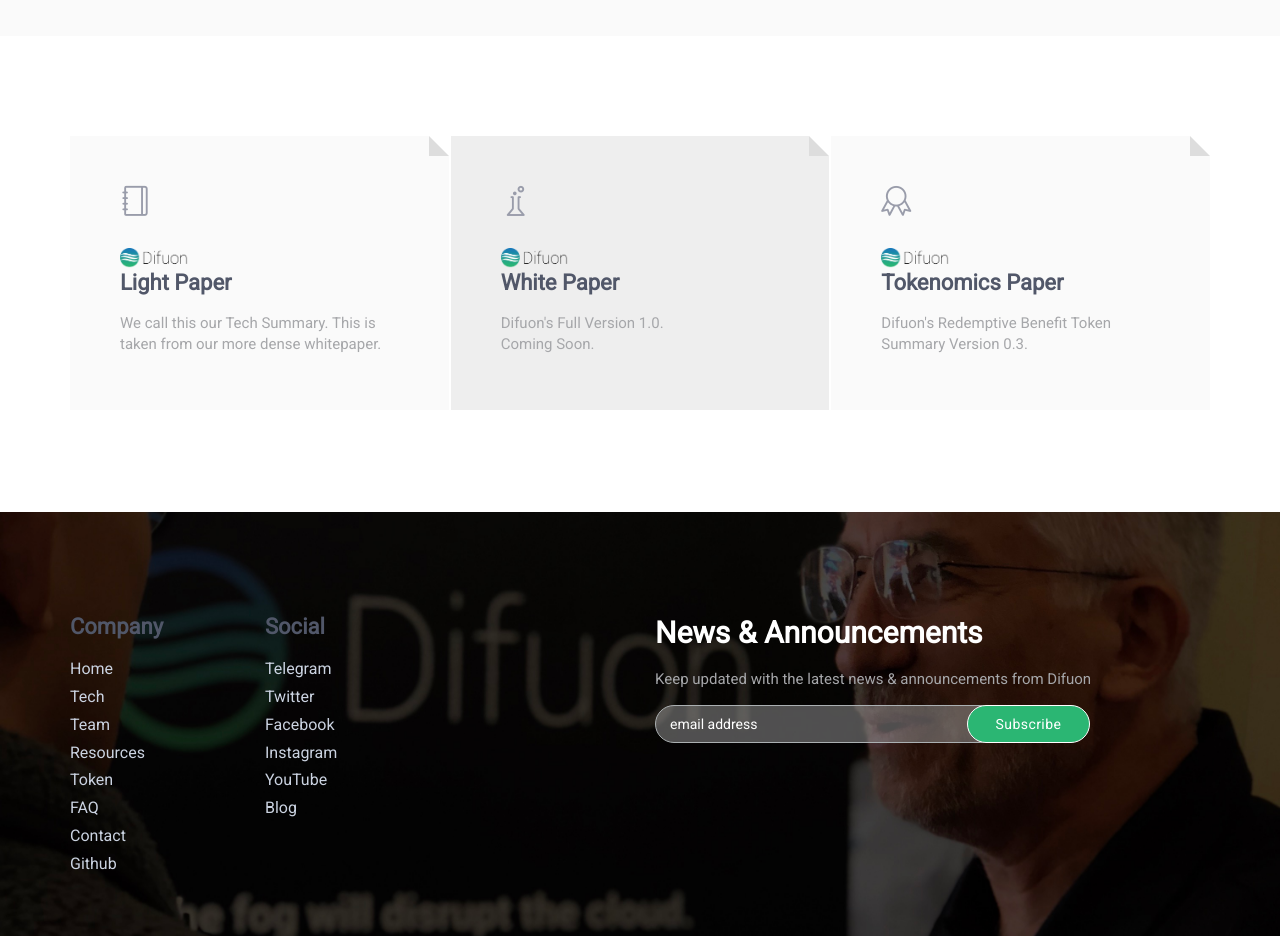
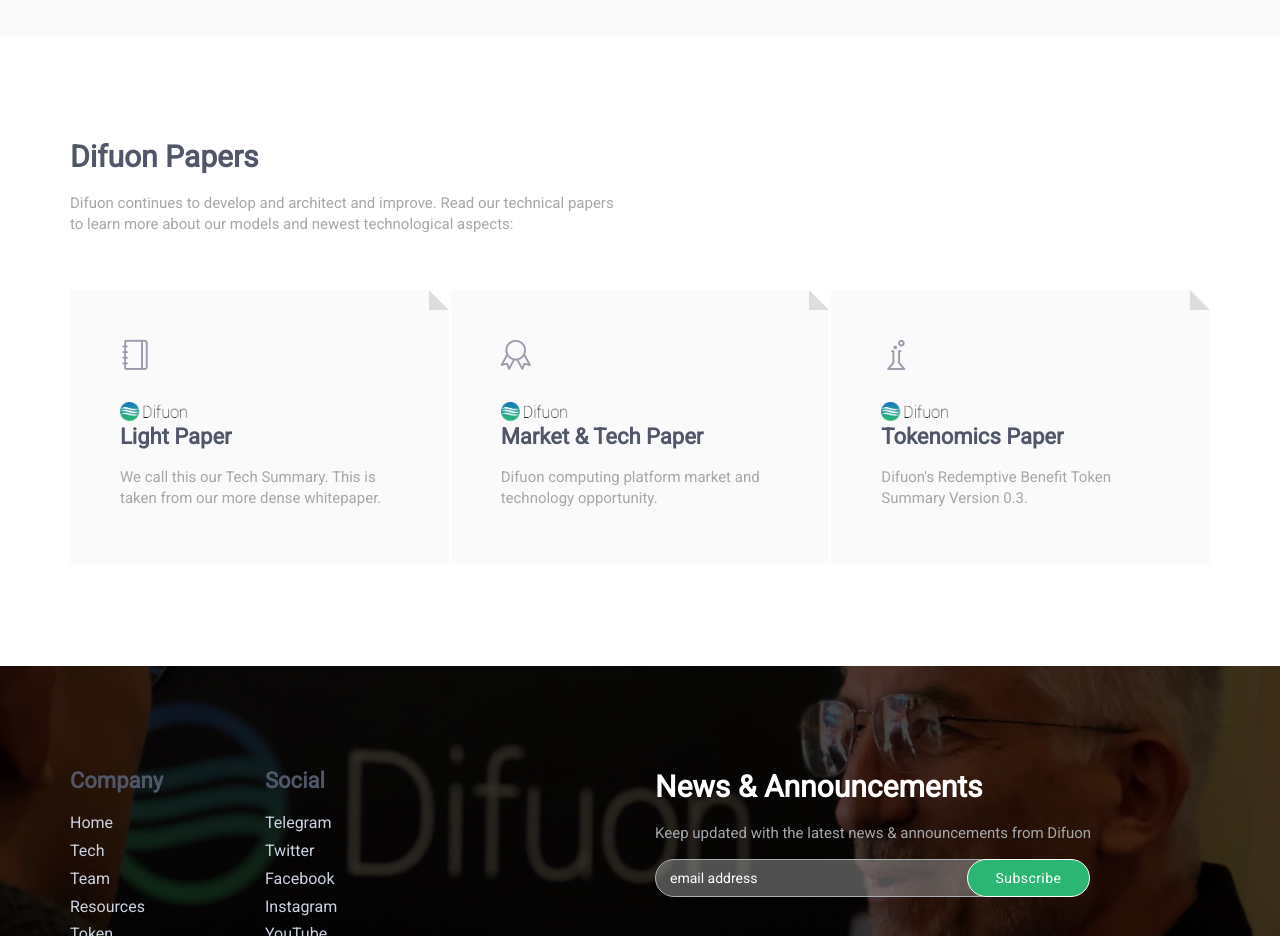
Before and after one commit to Difuon/website, a website: page index.html in a window 1280 px wide. Shown: the part 4340-5276 px from the top of the page. Drawn offline with nearby package versions, Linux system fonts and the light colour scheme.

Commit message:
added market and tech paper

```diff
--- a/index.html
+++ b/index.html
@@ -637,6 +637,12 @@
         <!-- Papers -->
         <div class="" data-auto-height="true">
             <div class="content-lg container">
+                <div class="row margin-b-40">
+                    <div class="col-sm-6">
+                        <h2>Difuon Papers</h2>
+                        <p>Difuon continues to develop and architect and improve. Read our technical papers to learn more about our models and newest technological aspects:</p>
+                    </div>
+                </div>
                 <div class="row row-space-1 margin-b-2">
                     <div class="col-sm-4 sm-margin-b-2">
                         <div class="wow fadeInLeft" data-wow-duration=".3" data-wow-delay=".3s">
@@ -655,16 +661,16 @@
                     </div>
                     <div class="col-sm-4 sm-margin-b-2">
                         <div class="wow fadeInLeft" data-wow-duration=".3" data-wow-delay=".2s">
-                            <div class="service service-paper disabled" data-height="height">
+                            <div class="service service-paper bg-color-sky-light" data-height="height">
                                 <div class="service-element">
-                                    <i class="service-icon icon-chemistry"></i>
+                                    <i class="service-icon icon-badge"></i>
                                     <img style="height:20px;" src="img/difuon-logo-dark.png" alt="Difuon Logo">
                                 </div>
                                 <div class="service-info">
-                                    <h3>White Paper</h3>
-                                    <p class="margin-b-5">Difuon's Full Version 1.0. </br> Coming Soon.</p>
+                                    <h3>Market & Tech Paper</h3>
+                                    <p class="margin-b-5">Difuon computing platform market and technology opportunity.</p>
                                 </div>
-                                <a href="" class="content-wrapper-link"></a>
+                                <a href="https://github.com/Difuon/Papers/blob/master/papers/DifuonOpportunityWP.pdf" class="content-wrapper-link"></a>
                             </div>
                         </div>
                     </div>
@@ -672,7 +678,7 @@
                         <div class="wow fadeInLeft" data-wow-duration=".3" data-wow-delay=".1s">
                             <div class="service service-paper bg-color-sky-light" data-height="height">
                                 <div class="service-element">
-                                    <i class="service-icon icon-badge"></i>
+                                    <i class="service-icon icon-chemistry"></i>
                                     <img style="height:20px;" src="img/difuon-logo-dark.png" alt="Difuon Logo">
                                 </div>
                                 <div class="service-info">
```
Also changed, not shown: resources.html (+10 -5 lines).
